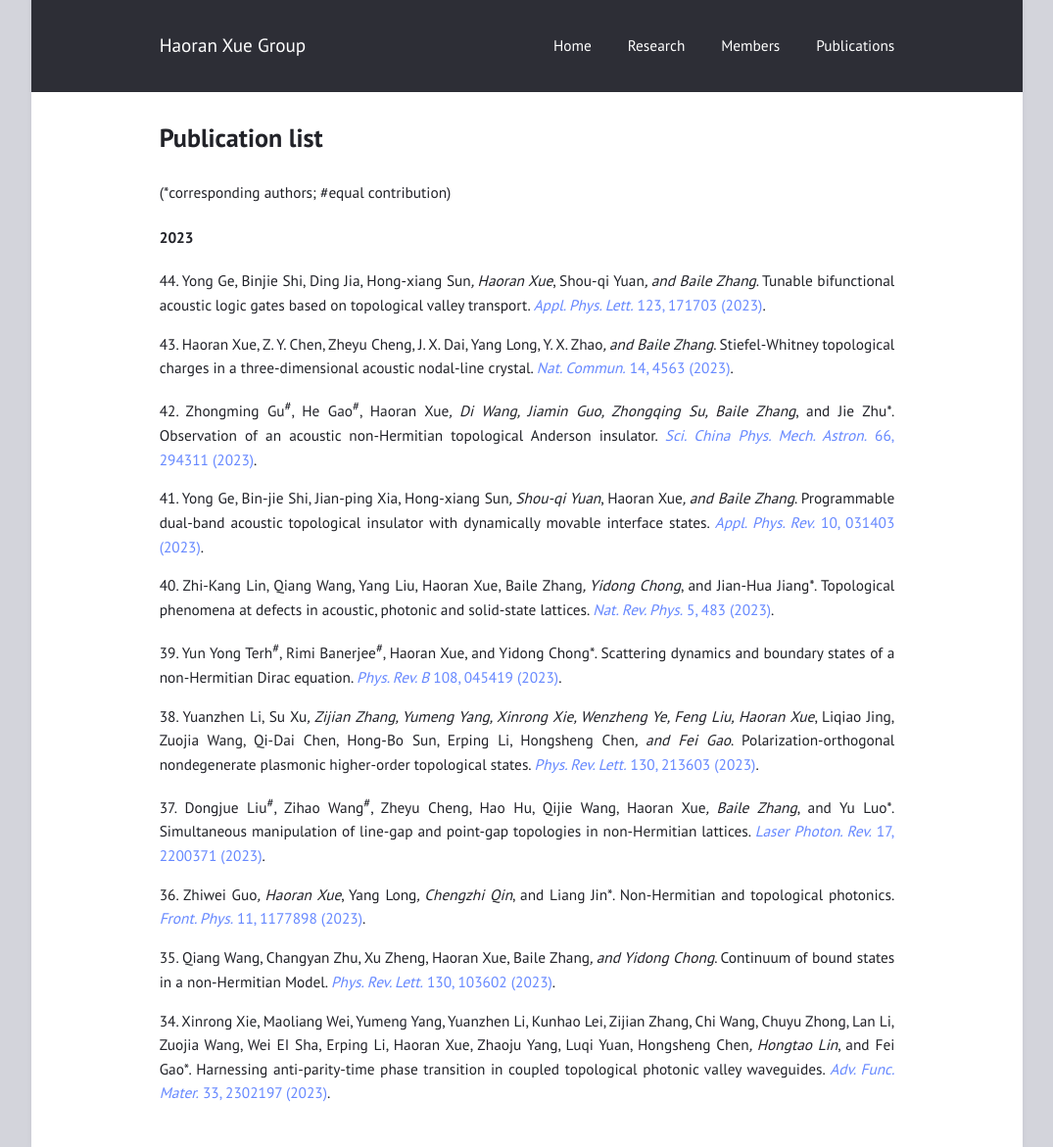
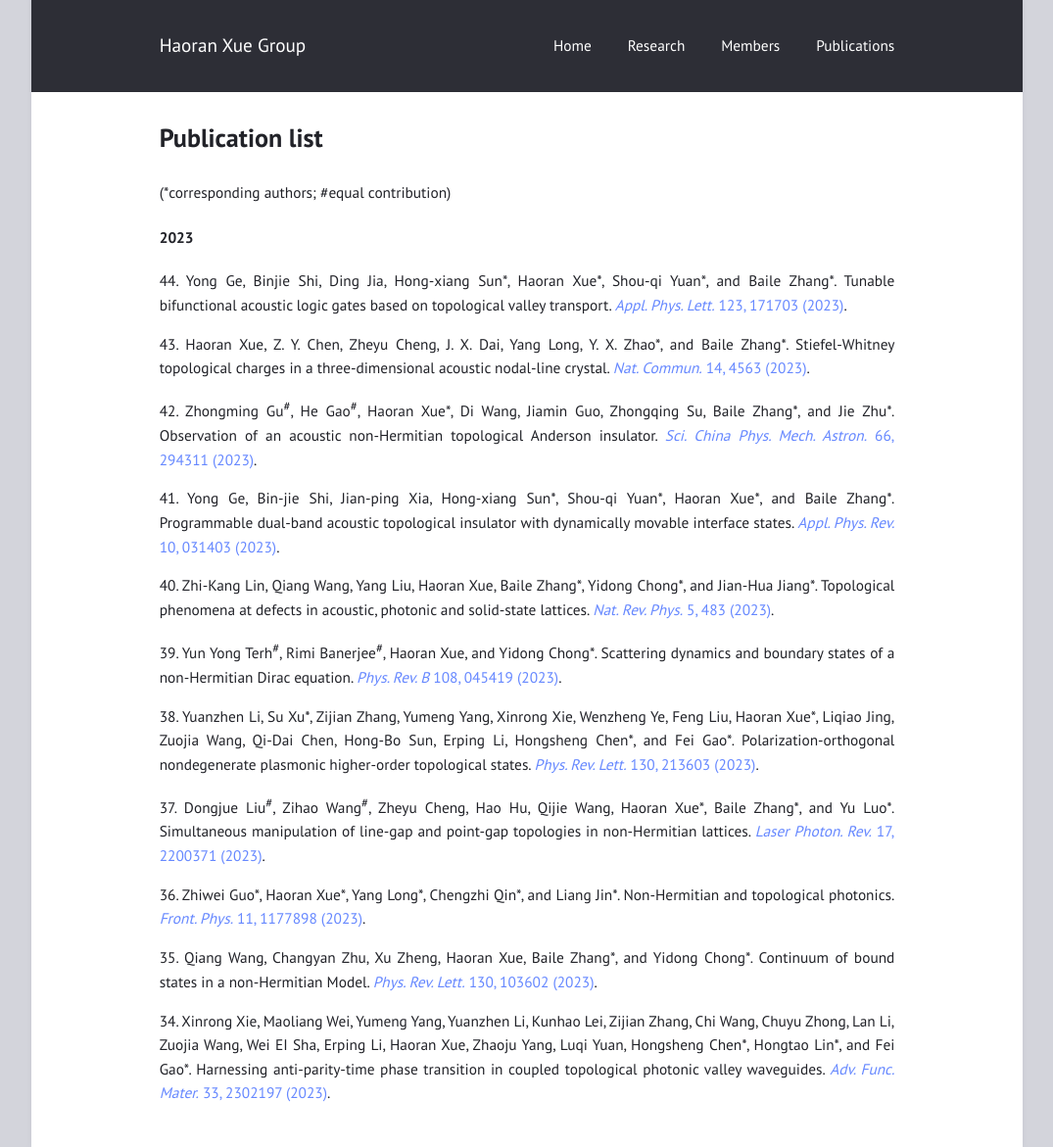
Before and after one commit to haoran-group/haoran-group.github.io, a Jekyll site: the page built from paper.md, in a window 1280 px wide. Shown: the whole page at 98% size, without its empty margins (102-1177 px from the left). Built offline with Jekyll 4.4.1, drawn with Linux system fonts in a browser that asks for light colours.

```diff
--- a/paper.md
+++ b/paper.md
@@ -8,24 +8,24 @@ title: Publication list
 
 #### 2023
 
-44\. Yong Ge, Binjie Shi, Ding Jia, Hong-xiang Sun*, Haoran Xue*, Shou-qi Yuan*, and Baile Zhang*. Tunable bifunctional acoustic logic gates based on topological valley transport. [*Appl. Phys. Lett.* 123, 171703 (2023)](https://doi.org/10.1063/5.0172277).
+44\. Yong Ge, Binjie Shi, Ding Jia, Hong-xiang Sun\*, Haoran Xue\*, Shou-qi Yuan\*, and Baile Zhang\*. Tunable bifunctional acoustic logic gates based on topological valley transport. [*Appl. Phys. Lett.* 123, 171703 (2023)](https://doi.org/10.1063/5.0172277).
 
-43\. Haoran Xue, Z. Y. Chen, Zheyu Cheng, J. X. Dai, Yang Long, Y. X. Zhao*, and Baile Zhang*. Stiefel-Whitney topological charges in a three-dimensional acoustic nodal-line crystal. [*Nat. Commun.* 14, 4563 (2023)](https://doi.org/10.1038/s41467-023-40252-7).
+43\. Haoran Xue, Z. Y. Chen, Zheyu Cheng, J. X. Dai, Yang Long, Y. X. Zhao\*, and Baile Zhang\*. Stiefel-Whitney topological charges in a three-dimensional acoustic nodal-line crystal. [*Nat. Commun.* 14, 4563 (2023)](https://doi.org/10.1038/s41467-023-40252-7).
 
-42\. Zhongming Gu<sup>#</sup>, He Gao<sup>#</sup>, Haoran Xue*, Di Wang, Jiamin Guo, Zhongqing Su, Baile Zhang*, and Jie Zhu*. Observation of an acoustic non-Hermitian topological Anderson insulator. [*Sci. China Phys. Mech. Astron.* 66, 294311 (2023)](https://doi.org/10.1007/s11433-023-2159-4).
+42\. Zhongming Gu<sup>#</sup>, He Gao<sup>#</sup>, Haoran Xue\*, Di Wang, Jiamin Guo, Zhongqing Su, Baile Zhang\*, and Jie Zhu\*. Observation of an acoustic non-Hermitian topological Anderson insulator. [*Sci. China Phys. Mech. Astron.* 66, 294311 (2023)](https://doi.org/10.1007/s11433-023-2159-4).
 
-41\. Yong Ge, Bin-jie Shi, Jian-ping Xia, Hong-xiang Sun*, Shou-qi Yuan*, Haoran Xue*, and Baile Zhang*. Programmable dual-band acoustic topological insulator with dynamically movable interface states. [*Appl. Phys. Rev.* 10, 031403 (2023)](https://doi.org/10.1063/5.0137946).
+41\. Yong Ge, Bin-jie Shi, Jian-ping Xia, Hong-xiang Sun\*, Shou-qi Yuan*, Haoran Xue\*, and Baile Zhang\*. Programmable dual-band acoustic topological insulator with dynamically movable interface states. [*Appl. Phys. Rev.* 10, 031403 (2023)](https://doi.org/10.1063/5.0137946).
 
-40\. Zhi-Kang Lin, Qiang Wang, Yang Liu, Haoran Xue, Baile Zhang*, Yidong Chong*, and Jian-Hua Jiang*. Topological phenomena at defects in acoustic, photonic and solid-state lattices. [*Nat. Rev. Phys.* 5, 483 (2023)](https://doi.org/10.1038/s42254-023-00602-2).
+40\. Zhi-Kang Lin, Qiang Wang, Yang Liu, Haoran Xue, Baile Zhang\*, Yidong Chong\*, and Jian-Hua Jiang\*. Topological phenomena at defects in acoustic, photonic and solid-state lattices. [*Nat. Rev. Phys.* 5, 483 (2023)](https://doi.org/10.1038/s42254-023-00602-2).
 
-39\.	Yun Yong Terh<sup>#</sup>, Rimi Banerjee<sup>#</sup>, Haoran Xue, and Yidong Chong*. Scattering dynamics and boundary states of a non-Hermitian Dirac equation. [*Phys. Rev. B* 108, 045419 (2023)](https://doi.org/10.1103/PhysRevB.108.045419).
+39\.	Yun Yong Terh<sup>#</sup>, Rimi Banerjee<sup>#</sup>, Haoran Xue, and Yidong Chong\*. Scattering dynamics and boundary states of a non-Hermitian Dirac equation. [*Phys. Rev. B* 108, 045419 (2023)](https://doi.org/10.1103/PhysRevB.108.045419).
 
-38\.	Yuanzhen Li, Su Xu*, Zijian Zhang, Yumeng Yang, Xinrong Xie, Wenzheng Ye, Feng Liu, Haoran Xue*, Liqiao Jing, Zuojia Wang, Qi-Dai Chen, Hong-Bo Sun, Erping Li, Hongsheng Chen*, and Fei Gao*. Polarization-orthogonal nondegenerate plasmonic higher-order topological states. [*Phys. Rev. Lett.* 130, 213603 (2023)](https://doi.org/10.1103/PhysRevLett.130.213603).
+38\.	Yuanzhen Li, Su Xu\*, Zijian Zhang, Yumeng Yang, Xinrong Xie, Wenzheng Ye, Feng Liu, Haoran Xue\*, Liqiao Jing, Zuojia Wang, Qi-Dai Chen, Hong-Bo Sun, Erping Li, Hongsheng Chen\*, and Fei Gao\*. Polarization-orthogonal nondegenerate plasmonic higher-order topological states. [*Phys. Rev. Lett.* 130, 213603 (2023)](https://doi.org/10.1103/PhysRevLett.130.213603).
 
-37\.	Dongjue Liu<sup>#</sup>, Zihao Wang<sup>#</sup>, Zheyu Cheng, Hao Hu, Qijie Wang, Haoran Xue*, Baile Zhang*, and Yu Luo*. Simultaneous manipulation of line-gap and point-gap topologies in non-Hermitian lattices. [*Laser Photon. Rev.* 17, 2200371 (2023)](https://doi.org/10.1002/lpor.202200371).
+37\.	Dongjue Liu<sup>#</sup>, Zihao Wang<sup>#</sup>, Zheyu Cheng, Hao Hu, Qijie Wang, Haoran Xue\*, Baile Zhang\*, and Yu Luo\*. Simultaneous manipulation of line-gap and point-gap topologies in non-Hermitian lattices. [*Laser Photon. Rev.* 17, 2200371 (2023)](https://doi.org/10.1002/lpor.202200371).
 
-36\.	Zhiwei Guo*, Haoran Xue*, Yang Long*, Chengzhi Qin*, and Liang Jin*. Non-Hermitian and topological photonics. [*Front. Phys.* 11, 1177898 (2023)](https://doi.org/10.3389/fphy.2023.1177898).
+36\.	Zhiwei Guo\*, Haoran Xue\*, Yang Long\*, Chengzhi Qin\*, and Liang Jin\*. Non-Hermitian and topological photonics. [*Front. Phys.* 11, 1177898 (2023)](https://doi.org/10.3389/fphy.2023.1177898).
 
-35\.	Qiang Wang, Changyan Zhu, Xu Zheng, Haoran Xue, Baile Zhang*, and Yidong Chong*. Continuum of bound states in a non-Hermitian Model. [*Phys. Rev. Lett.* 130, 103602 (2023)](https://doi.org/10.1103/PhysRevLett.130.103602).
+35\.	Qiang Wang, Changyan Zhu, Xu Zheng, Haoran Xue, Baile Zhang\*, and Yidong Chong\*. Continuum of bound states in a non-Hermitian Model. [*Phys. Rev. Lett.* 130, 103602 (2023)](https://doi.org/10.1103/PhysRevLett.130.103602).
 
-34\.	Xinrong Xie, Maoliang Wei, Yumeng Yang, Yuanzhen Li, Kunhao Lei, Zijian Zhang, Chi Wang, Chuyu Zhong, Lan Li, Zuojia Wang, Wei EI Sha, Erping Li, Haoran Xue, Zhaoju Yang, Luqi Yuan, Hongsheng Chen*, Hongtao Lin*, and Fei Gao*. Harnessing anti‐parity‐time phase transition in coupled topological photonic valley waveguides. [*Adv. Func. Mater.* 33, 2302197 (2023)](https://doi.org/10.1002/adfm.202302197).
+34\.	Xinrong Xie, Maoliang Wei, Yumeng Yang, Yuanzhen Li, Kunhao Lei, Zijian Zhang, Chi Wang, Chuyu Zhong, Lan Li, Zuojia Wang, Wei EI Sha, Erping Li, Haoran Xue, Zhaoju Yang, Luqi Yuan, Hongsheng Chen\*, Hongtao Lin\*, and Fei Gao\*. Harnessing anti‐parity‐time phase transition in coupled topological photonic valley waveguides. [*Adv. Func. Mater.* 33, 2302197 (2023)](https://doi.org/10.1002/adfm.202302197).
```
